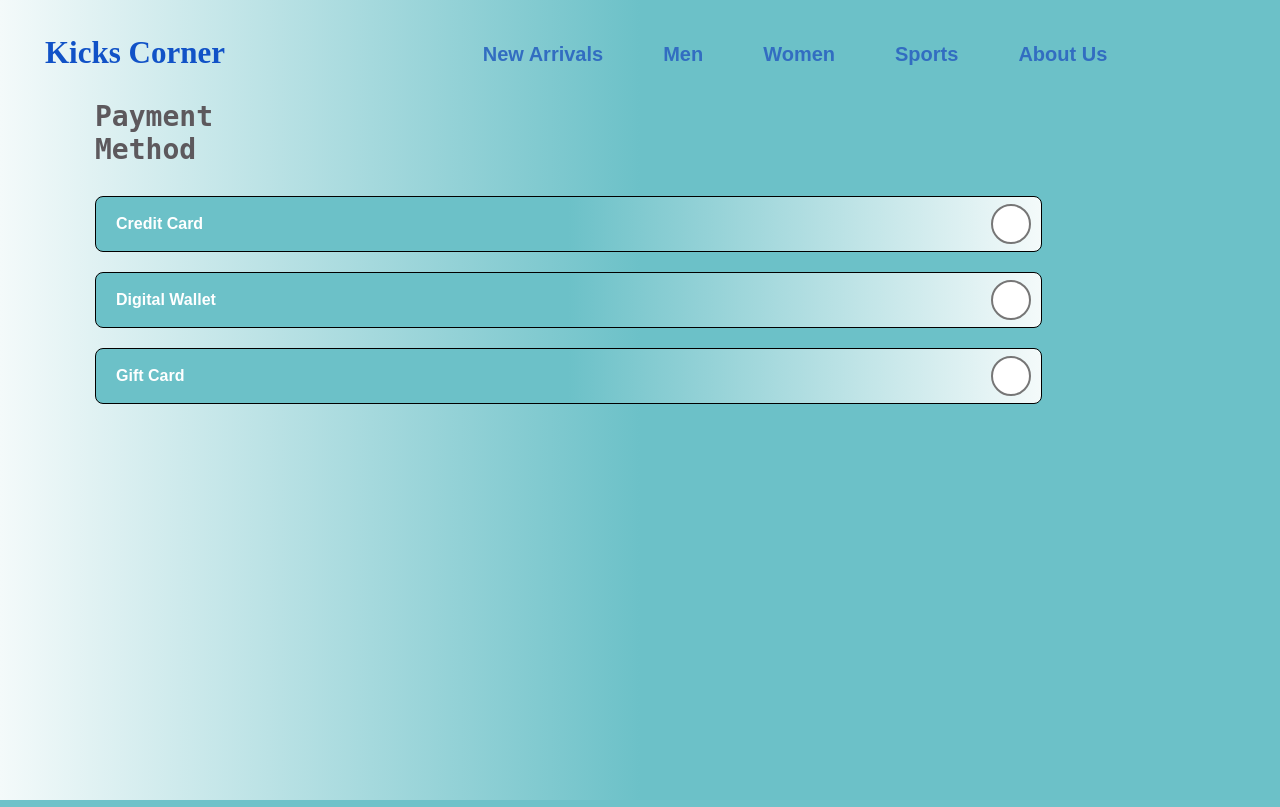
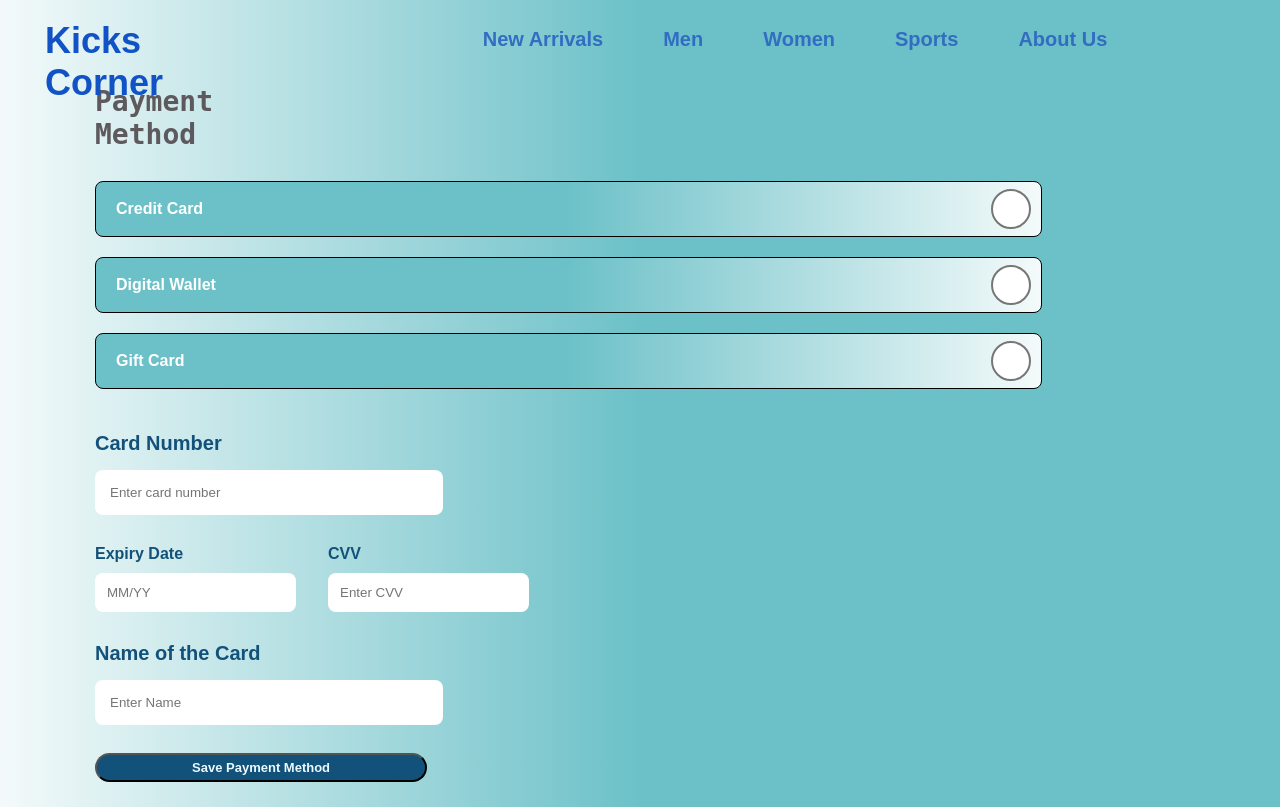
Before and after one commit to OpenStag/project-6, a PHP site: page / in a window 1280 px wide. Run offline with PHP 8.4, Linux system fonts and the light colour scheme.

Commit message:
Add a functionality using form tag for save card details and add a profile icon and change the logo.

```diff
--- a/index.html
+++ b/index.html
@@ -20,6 +20,11 @@
         <img src="images/heart.png" alt="Heart Icon" class="heart-icon">
     </a>
 
+</div>
+<div class="profile">
+    <a href="#">
+        <img src="images/boy.png" alt="User Icon" class="profile-icon">
+    </a>
 </div>
             <div class="icon">
                 <h2 class="logo">Kicks Corner</h2>
@@ -45,6 +50,7 @@
         <h1>Payment Method</h1>
     </div>
 
+
     <div class="payment-method-button">
         <span>Credit Card</span>
         <input type="radio" class="radio-button" name="payment" value="credit-card">
@@ -59,6 +65,38 @@
         <input type="radio" class="radio-button" name="payment" value="gift-card">
     </div>
 
+    <form id="payment-form">
+
+    <div class="form-group">
+       <br><label for="card-number">Card Number</label><br>
+        <input type="text" id="card-number" placeholder="Enter card number" required>
+
+
+    </div>
+    <div class="form-row">
+        <div>
+            <label for="expiry-date">Expiry Date</label><br>
+            <input type="text" id="expiry-date" placeholder="MM/YY" required>
+        </div>
+        <div>
+           <label for="cvv">CVV</label><br>
+            <input type="text" id="cvv" placeholder="Enter CVV" required>
+        </div>
+    </div>
+    <div class="form-group">
+    <label for="card-name">Name of the Card</label><br>
+        <input type="text" id="card-name" placeholder="Enter Name" required>
+    </div>
+
+
+         <br><button type="submit" class="submit-button">Save Payment Method</button>
+
+
+
+    </form>
+
+
+
 </main>
 
 
--- a/style.css
+++ b/style.css
@@ -10,6 +10,7 @@
   margin: 0;
   font-family: 'Arial', sans-serif;
   padding: 25px;
+  padding-top: 10px;
 
 }
 
@@ -29,8 +30,9 @@
 
 .logo{
     color: rgb(17, 82, 199);
-    font-size: 31px;
-    font-family:'Times New Roman';
+    font-size: 36px;
+    font-family: 'Curlz MT', sans-serif;
+    font-weight: bold;
     padding-left: 20px;
     float: left;
     padding-top: 10px;
@@ -115,6 +117,24 @@ body, html {
     opacity: 1;           /* fully visible on hover */
 }
 
+.profile{
+    position: absolute;
+    top: 10px;
+    right: 50px;
+    padding: 7px;
+}
+
+.profile-icon {
+    width: 28px;
+    height: 28px;
+    opacity: 0.7;
+    transition: opacity 0.3s;
+}
+
+.profile-icon:hover {
+    opacity: 100%;
+}
+
 .payment-method {
     width: 20%;
     height: 50%;
@@ -182,3 +202,58 @@ body, html {
 
 
 }
+
+.form-group{
+    color:rgb(18, 81, 121);
+    font-size: 20px;
+    font-family: Arial, Helvetica, sans-serif;
+    font-weight: bold;
+    padding-left:70px;
+    padding-top:30px;
+}
+
+.form-group input{
+    width: 30%;
+    padding: 15px;
+    margin-top:15px;
+    border-radius: 8px;
+    border: none;
+}
+
+.form-row {
+    color:rgb(18, 81, 121);
+    font-weight: bold;
+    margin-top: 30px;
+    margin-left:70px;
+    display: flex;
+    align-items: center;
+    gap: 2rem;
+
+}
+
+.form-row input{
+    width: 100%;
+    padding: 12px;
+    margin-top:10px;
+    border-radius: 8px;
+    border: none;
+
+}
+
+.submit-button{
+    justify-content: center;
+    align-items: center;
+    margin-top: 10px;
+    margin-left: 70px;
+    padding-bottom: 30px;
+    width:27%;
+    border-radius: 30px;
+    padding: 5px 20px;
+    display:flex;
+    align-items: center;
+    font-family: Arial, Helvetica, sans-serif;
+    font-size: 13px;
+    font-weight: bold;
+    color:rgb(234, 250, 255);
+    background-color:rgb(18, 81, 121);
+}
```
Also changed, not shown: images/boy.png (added).
